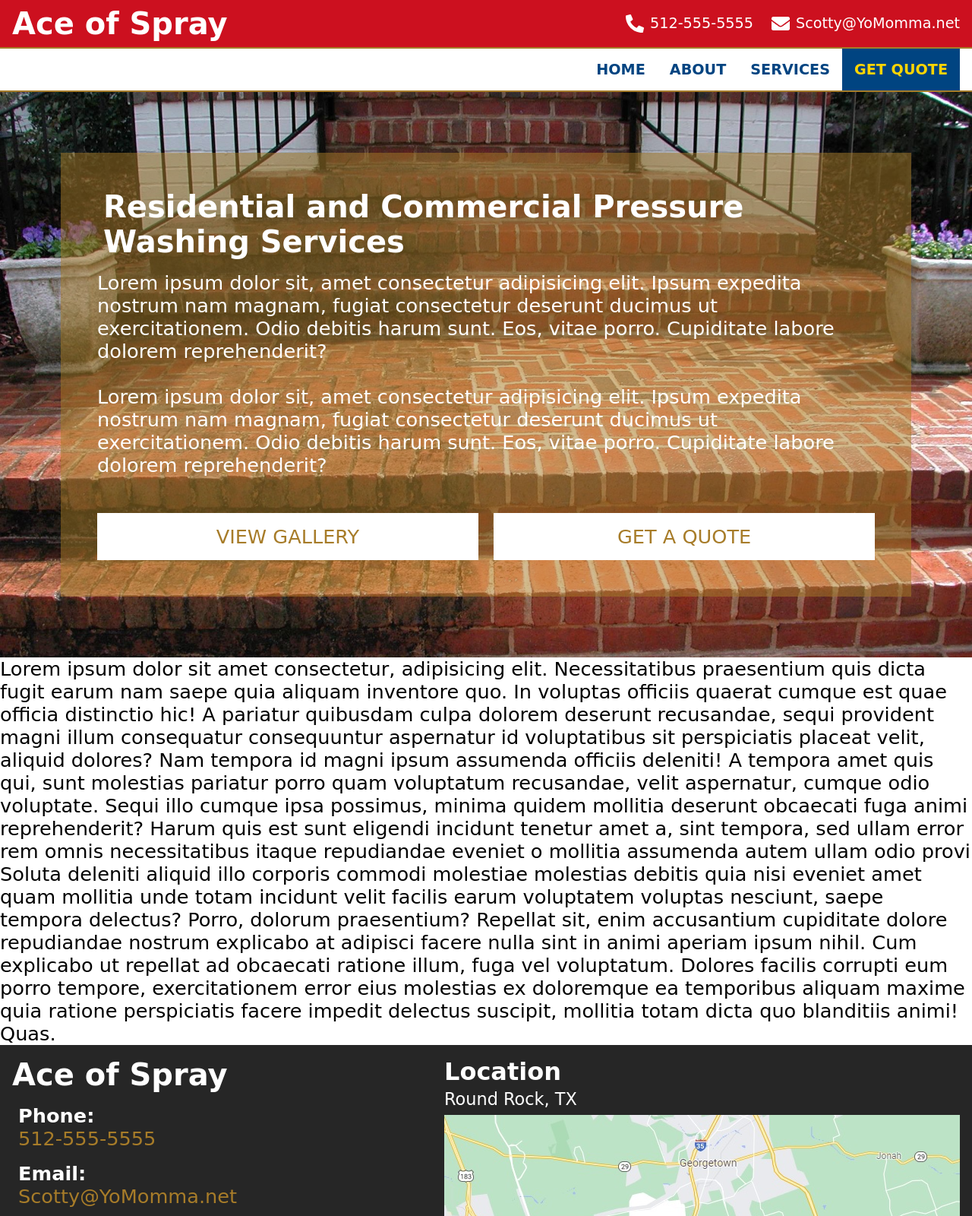
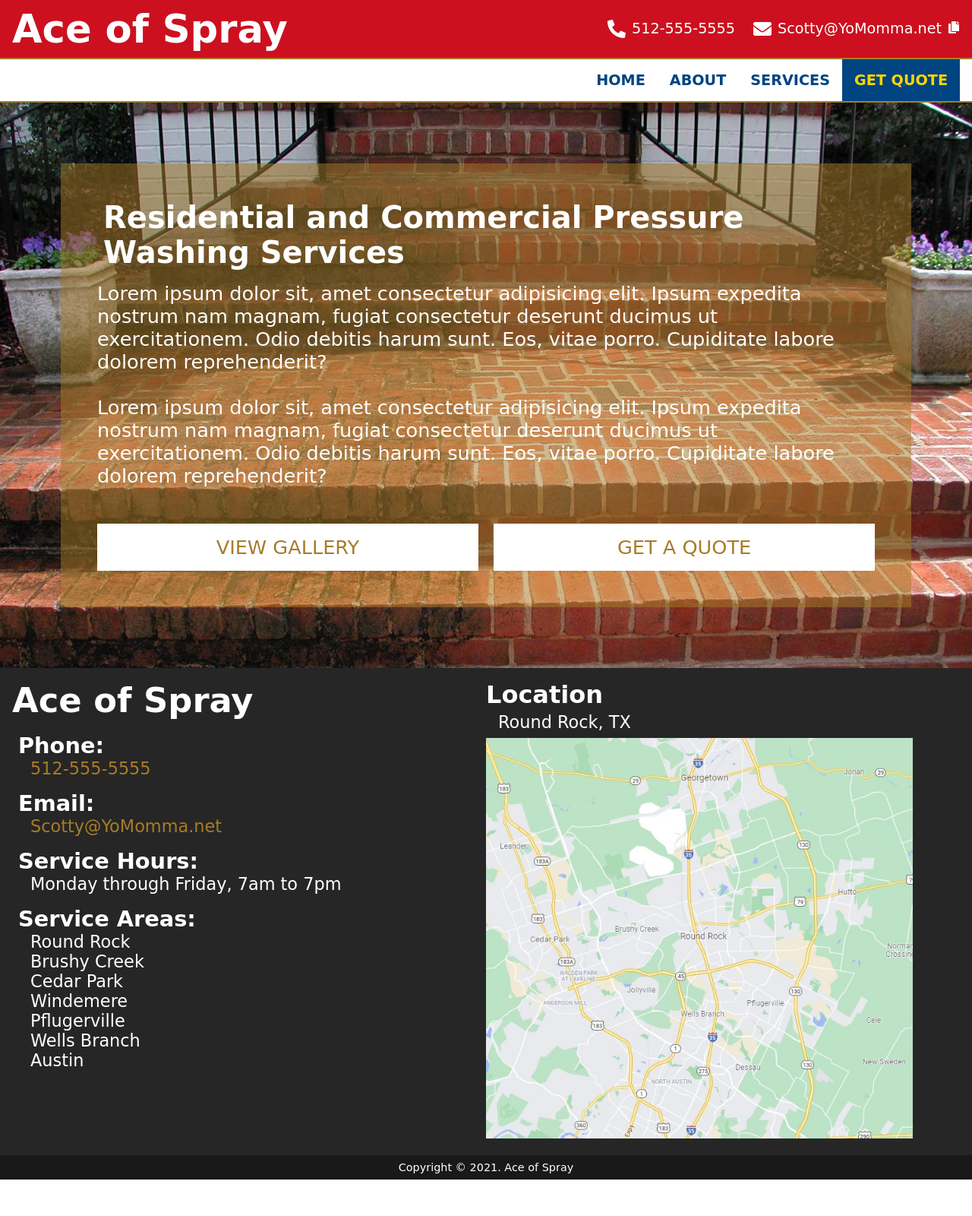
Before and after one commit to ackd151/Ace-Of-Spray, a plain HTML site: page index.html in a window 1280 px wide. Shown: the top 1600 px of the page at 76% size. After the commit the page ends 1552 px from the top, so only its background shows below. Drawn offline with Linux system fonts and the light colour scheme; a web font is replaced by a local one.

Commit message:
Refactor page and css in nav, business and footer sections.

```diff
--- a/css/styles.css
+++ b/css/styles.css
@@ -6,6 +6,7 @@
   --color-usmc-blue: rgb(0, 68, 129);
   --color-usmc-yellow: rgb(255, 213, 0);
   --color-usmc-gray: rgb(117, 117, 117);
+  --color-black: rgb(0, 0, 0);
   /* colors-muted */
   --color-white-muted: rgba(255, 255, 255, 0.75);
   --color-white-muted-strong: rgba(255, 255, 255, 0.25);
@@ -14,24 +15,41 @@
   --color-usmc-yellow-muted: rgba(255, 213, 0, 0.75);
 }
 
+/* Resets */
 * {
   box-sizing: border-box;
   margin: 0;
   padding: 0;
+  font-weight: 400;
+}
+a,
+ul,
+li {
+  list-style: none;
+  text-decoration: none;
+  color: var(--color-white);
 }
 
 body {
   font-family: "Big Shoulders Text", cursive;
   font-size: 62.5%;
+  font-weight: 400;
   background-color: var(--color-bg);
 }
 
 h2 {
   font-size: 2.5rem;
+  font-weight: 700;
 }
 
 h3 {
   font-size: 2rem;
+  font-weight: 700;
+}
+
+h4 {
+  font-size: 1.8rem;
+  font-weight: 700;
 }
 
 /* Top Ribbon */
@@ -56,17 +74,47 @@ h3 {
 }
 
 .contact {
+  position: relative;
   display: flex;
   font-size: 1.2rem;
 }
 
-.method {
+.contact-link {
   display: flex;
 }
 
-.method:hover {
+.contact-link:hover {
   cursor: pointer;
   color: var(--color-white-muted);
+}
+
+.copy-email-svg {
+  height: 1rem;
+  width: 1rem;
+  margin-left: 0.5rem;
+}
+
+.tooltip {
+  visibility: hidden;
+  background-color: var(--color-black);
+  color: var(--color-white);
+  padding: 0.25rem;
+  text-decoration: underline;
+  width: fit-content;
+  font-size: 0.8rem;
+  bottom: -1.5rem;
+  right: 0;
+
+  position: absolute;
+  z-index: 5;
+}
+
+.copy-email-svg:hover {
+  color: var(--color-white-muted);
+}
+
+.copy-email:hover .tooltip {
+  visibility: visible;
 }
 /* END - Top Ribbon */
 
@@ -74,7 +122,7 @@ h3 {
 .nav {
   width: 100vw;
   display: flex;
-  justify-content: flex-end;
+  justify-content: space-between;
   background-color: var(--color-white);
   padding-right: 1rem;
   font-size: 0; /* eliminate space between inline-block elements in div */
@@ -82,7 +130,24 @@ h3 {
   border-bottom: 2px solid var(--color-usmc-gold);
 }
 
+.nav-logo {
+  margin-left: 1rem;
+  transition: all 0.3s;
+  color: var(--color-usmc-blue);
+  opacity: 0;
+}
+.nav-logo.visible {
+  opacity: 1;
+  transition: all 2s;
+}
+
+.nav-links {
+  display: flex;
+  justify-content: flex-end;
+}
+
 .nav-link {
+  display: inline-block;
   color: var(--color-usmc-blue);
   font-size: 1.2rem;
   font-weight: 700;
@@ -177,6 +242,14 @@ h3 {
   background-color: rgba(0, 0, 0, 0.85);
 }
 
+.business .company-heading {
+  font-size: 2.8rem;
+}
+
+.business > div {
+  flex: 1;
+}
+
 .business-info > *:not(:first-child) {
   margin: 1rem 0 0 0.5rem;
 }
@@ -186,24 +259,28 @@ h3 {
 }
 
 .service-area-img {
-  /* width: 50%; */
+  width: 90%;
   object-fit: cover;
 }
 
-.service-area p {
+.service-location p {
   font-size: 1.4rem;
   margin: 0.25rem 0 0.5rem 0;
+}
+
+.business p {
+  font-size: 1.4rem;
+  margin-left: 1rem;
 }
 /* END - Business */
 
 /* Footer */
 .footer {
-  /* padding: 0.5rem 1rem 2rem 1rem; */
   padding: 0.5rem;
   display: flex;
-  justify-content: space-between;
+  justify-content: center;
   align-items: center;
-  font-size: 1.2rem;
+  font-size: 0.9rem;
   color: var(--color-white);
   background-color: rgba(0, 0, 0, 0.9);
 }
--- a/index.html
+++ b/index.html
@@ -4,7 +4,9 @@
     <meta charset="UTF-8" />
     <meta http-equiv="X-UA-Compatible" content="IE=edge" />
     <meta name="viewport" content="width=device-width, initial-scale=1.0" />
-    <title>Ace of Spray</title>
+    <title>
+      Ace of Spray | Pessure Washing Residential Commercial Round Rock Texas
+    </title>
 
     <link rel="stylesheet" href="css/styles.css" />
 
@@ -15,15 +17,17 @@
       href="https://fonts.googleapis.com/css2?family=Big+Shoulders+Text:wght@400;700;900&display=swap"
       rel="stylesheet"
     />
+
+    <script src="javascript/copyEmail.js"></script>
   </head>
   <body>
     <div class="ribbon">
       <div class="company">
         <!-- <img src="" alt="Ace of Spray Company Logo"> -->
-        <h2 class="company-heading">Ace of Spray</h2>
+        <h1 class="company-heading">Ace of Spray</h1>
       </div>
       <div class="contact">
-        <div class="method phone">
+        <a href="tel:512-555-5555" class="contact-link">
           <svg
             aria-hidden="true"
             focusable="false"
@@ -39,9 +43,9 @@
               d="M497.39 361.8l-112-48a24 24 0 0 0-28 6.9l-49.6 60.6A370.66 370.66 0 0 1 130.6 204.11l60.6-49.6a23.94 23.94 0 0 0 6.9-28l-48-112A24.16 24.16 0 0 0 122.6.61l-104 24A24 24 0 0 0 0 48c0 256.5 207.9 464 464 464a24 24 0 0 0 23.4-18.6l24-104a24.29 24.29 0 0 0-14.01-27.6z"
             ></path>
           </svg>
-          <p class="number">512-555-5555</p>
-        </div>
-        <div class="method email">
+          <p>512-555-5555</p>
+        </a>
+        <a href="mailto:Scotty@YoMomma.net" class="contact-link">
           <svg
             aria-hidden="true"
             focusable="false"
@@ -57,17 +61,39 @@
               d="M502.3 190.8c3.9-3.1 9.7-.2 9.7 4.7V400c0 26.5-21.5 48-48 48H48c-26.5 0-48-21.5-48-48V195.6c0-5 5.7-7.8 9.7-4.7 22.4 17.4 52.1 39.5 154.1 113.6 21.1 15.4 56.7 47.8 92.2 47.6 35.7.3 72-32.8 92.3-47.6 102-74.1 131.6-96.3 154-113.7zM256 320c23.2.4 56.6-29.2 73.4-41.4 132.7-96.3 142.8-104.7 173.4-128.7 5.8-4.5 9.2-11.5 9.2-18.9v-19c0-26.5-21.5-48-48-48H48C21.5 64 0 85.5 0 112v19c0 7.4 3.4 14.3 9.2 18.9 30.6 23.9 40.7 32.4 173.4 128.7 16.8 12.2 50.2 41.8 73.4 41.4z"
             ></path>
           </svg>
-          <p class="email-address">Scotty@YoMomma.net</p>
+          <p id="email-address">Scotty@YoMomma.net</p>
+        </a>
+        <div class="copy-email" onClick="copyEmail()">
+          <p class="tooltip">Copy email to clipboard.</p>
+          <svg
+            aria-hidden="true"
+            focusable="false"
+            data-prefix="fas"
+            data-icon="copy"
+            class="copy-email-svg"
+            role="img"
+            xmlns="http://www.w3.org/2000/svg"
+            viewBox="0 0 448 512"
+          >
+            <path
+              fill="currentColor"
+              d="M320 448v40c0 13.255-10.745 24-24 24H24c-13.255 0-24-10.745-24-24V120c0-13.255 10.745-24 24-24h72v296c0 30.879 25.121 56 56 56h168zm0-344V0H152c-13.255 0-24 10.745-24 24v368c0 13.255 10.745 24 24 24h272c13.255 0 24-10.745 24-24V128H344c-13.2 0-24-10.8-24-24zm120.971-31.029L375.029 7.029A24 24 0 0 0 358.059 0H352v96h96v-6.059a24 24 0 0 0-7.029-16.97z"
+            ></path>
+          </svg>
         </div>
       </div>
     </div>
     <nav class="nav" id="nav-section">
-      <a class="nav-link" href="./index.html">home</a>
+      <div class="nav-logo" id="nav-logo">
+        <h2 class="company-heading">Ace of Spray</h2>
+      </div>
+      <div>
+        <a class="nav-link" href="#">home</a>
         <a class="nav-link" href="#about">about</a>
         <a class="nav-link" href="#services">services</a>
         <a class="nav-link" href="#quote">get quote</a>
+      </div>
     </nav>
-    <div class="page">
     <main class="main">
       <section class="about" id="about">
         <div class="about-content">
@@ -76,13 +102,13 @@
           </h2>
           <div class="about-text">
             Lorem ipsum dolor sit, amet consectetur adipisicing elit. Ipsum
-              expedita nostrum nam magnam, fugiat consectetur deserunt ducimus
-              ut exercitationem. Odio debitis harum sunt. Eos, vitae porro.
+            expedita nostrum nam magnam, fugiat consectetur deserunt ducimus ut
+            exercitationem. Odio debitis harum sunt. Eos, vitae porro.
             Cupiditate labore dolorem reprehenderit? <br />
             <br />
             Lorem ipsum dolor sit, amet consectetur adipisicing elit. Ipsum
-              expedita nostrum nam magnam, fugiat consectetur deserunt ducimus
-              ut exercitationem. Odio debitis harum sunt. Eos, vitae porro.
+            expedita nostrum nam magnam, fugiat consectetur deserunt ducimus ut
+            exercitationem. Odio debitis harum sunt. Eos, vitae porro.
             Cupiditate labore dolorem reprehenderit?
           </div>
           <div class="about-cta">
@@ -93,29 +119,7 @@
       </section>
     </main>
     <section class="services" id="services">
-        Lorem ipsum dolor sit amet consectetur, adipisicing elit. Necessitatibus
-        praesentium quis dicta fugit earum nam saepe quia aliquam inventore quo.
-        In voluptas officiis quaerat cumque est quae officia distinctio hic! A
-        pariatur quibusdam culpa dolorem deserunt recusandae, sequi provident
-        magni illum consequatur consequuntur aspernatur id voluptatibus sit
-        perspiciatis placeat velit, aliquid dolores? Nam tempora id magni ipsum
-        assumenda officiis deleniti! A tempora amet quis qui, sunt molestias
-        pariatur porro quam voluptatum recusandae, velit aspernatur, cumque odio
-        voluptate. Sequi illo cumque ipsa possimus, minima quidem mollitia
-        deserunt obcaecati fuga animi reprehenderit? Harum quis est sunt
-        eligendi incidunt tenetur amet a, sint tempora, sed ullam error rem
-        omnis necessitatibus itaque repudiandae eveniet o mollitia assumenda
-        autem ullam odio provi Soluta deleniti aliquid illo corporis commodi
-        molestiae molestias debitis quia nisi eveniet amet quam mollitia unde
-        totam incidunt velit facilis earum voluptatem voluptas nesciunt, saepe
-        tempora delectus? Porro, dolorum praesentium? Repellat sit, enim
-        accusantium cupiditate dolore repudiandae nostrum explicabo at adipisci
-        facere nulla sint in animi aperiam ipsum nihil. Cum explicabo ut
-        repellat ad obcaecati ratione illum, fuga vel voluptatum. Dolores
-        facilis corrupti eum porro tempore, exercitationem error eius molestias
-        ex doloremque ea temporibus aliquam maxime quia ratione perspiciatis
-        facere impedit delectus suscipit, mollitia totam dicta quo blanditiis
-        animi! Quas.
+      <div class="service"></div>
     </section>
 
     <section class="business">
@@ -129,12 +133,24 @@
           <h4>Email:</h4>
           <p class="business-contact">Scotty@YoMomma.net</p>
         </div>
-          <div class="hours">
+        <div class="service-hours">
           <h4>Service Hours:</h4>
           <p>Monday through Friday, 7am to 7pm</p>
         </div>
+        <div class="service-areas">
+          <h4>Service Areas:</h4>
+          <ul>
+            <li><p>Round Rock</p></li>
+            <li><p>Brushy Creek</p></li>
+            <li><p>Cedar Park</p></li>
+            <li><p>Windemere</p></li>
+            <li><p>Pflugerville</p></li>
+            <li><p>Wells Branch</p></li>
+            <li><p>Austin</p></li>
+          </ul>
         </div>
-        <div class="service-area">
+      </div>
+      <div class="service-location">
         <h3>Location</h3>
         <p>Round Rock, TX</p>
         <img
@@ -144,42 +160,9 @@
         />
       </div>
     </section>
-    </div>
 
     <footer class="footer">
       <div class="footer-copyright">Copyright &copy; 2021. Ace of Spray</div>
-      <div class="footer-contact">
-        <svg
-          aria-hidden="true"
-          focusable="false"
-          data-prefix="fas"
-          data-icon="phone-alt"
-          class="svg-ribbon"
-          role="img"
-          xmlns="http://www.w3.org/2000/svg"
-          viewBox="0 0 512 512"
-        >
-          <path
-            fill="currentColor"
-            d="M497.39 361.8l-112-48a24 24 0 0 0-28 6.9l-49.6 60.6A370.66 370.66 0 0 1 130.6 204.11l60.6-49.6a23.94 23.94 0 0 0 6.9-28l-48-112A24.16 24.16 0 0 0 122.6.61l-104 24A24 24 0 0 0 0 48c0 256.5 207.9 464 464 464a24 24 0 0 0 23.4-18.6l24-104a24.29 24.29 0 0 0-14.01-27.6z"
-          ></path>
-        </svg>
-        <svg
-          aria-hidden="true"
-          focusable="false"
-          data-prefix="fas"
-          data-icon="envelope"
-          class="svg-ribbon"
-          role="img"
-          xmlns="http://www.w3.org/2000/svg"
-          viewBox="0 0 512 512"
-        >
-          <path
-            fill="currentColor"
-            d="M502.3 190.8c3.9-3.1 9.7-.2 9.7 4.7V400c0 26.5-21.5 48-48 48H48c-26.5 0-48-21.5-48-48V195.6c0-5 5.7-7.8 9.7-4.7 22.4 17.4 52.1 39.5 154.1 113.6 21.1 15.4 56.7 47.8 92.2 47.6 35.7.3 72-32.8 92.3-47.6 102-74.1 131.6-96.3 154-113.7zM256 320c23.2.4 56.6-29.2 73.4-41.4 132.7-96.3 142.8-104.7 173.4-128.7 5.8-4.5 9.2-11.5 9.2-18.9v-19c0-26.5-21.5-48-48-48H48C21.5 64 0 85.5 0 112v19c0 7.4 3.4 14.3 9.2 18.9 30.6 23.9 40.7 32.4 173.4 128.7 16.8 12.2 50.2 41.8 73.4 41.4z"
-          ></path>
-        </svg>
-      </div>
     </footer>
     <script src="javascript/stickyNav.js"></script>
   </body>
--- /dev/null
+++ b/javascript/copyEmail.js
@@ -0,0 +1,6 @@
+const copyEmail = () => {
+  const emailAddress = document.getElementById("email-address").textContent;
+  navigator.clipboard.writeText(emailAddress);
+
+  alert("Copied email address: " + emailAddress + " to clipboard.");
+};
--- a/javascript/stickyNav.js
+++ b/javascript/stickyNav.js
@@ -3,12 +3,15 @@ window.onscroll = function () {
 };
 
 const navbar = document.getElementById("nav-section");
+const navLogo = document.getElementById("nav-logo");
 const offset = navbar.offsetTop;
 
 const setSticky = () => {
   if (window.pageYOffset >= offset) {
     navbar.classList.add("sticky");
+    navLogo.classList.add("visible");
   } else {
     navbar.classList.remove("sticky");
+    navLogo.classList.remove("visible");
   }
 };
```
Lines whose indentation alone changed are shown as unchanged.
